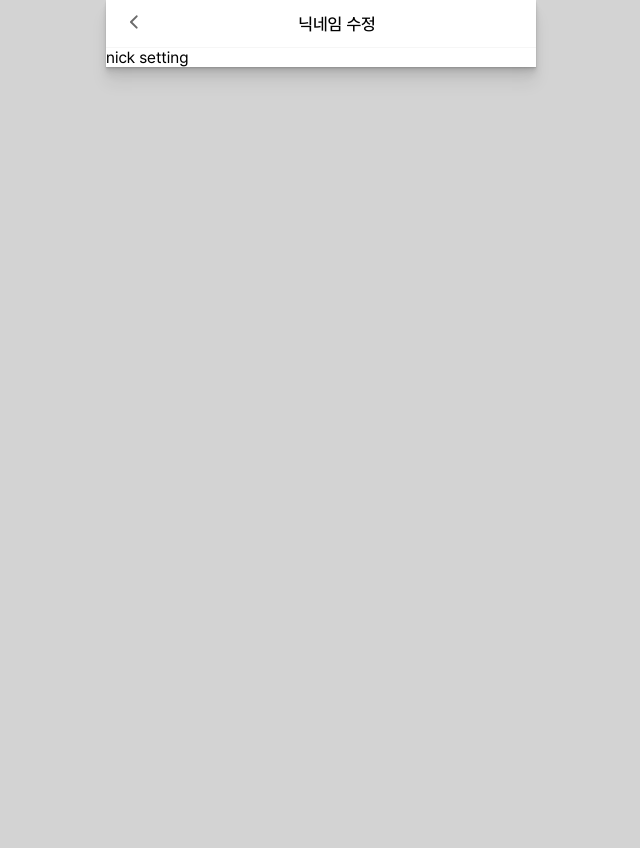
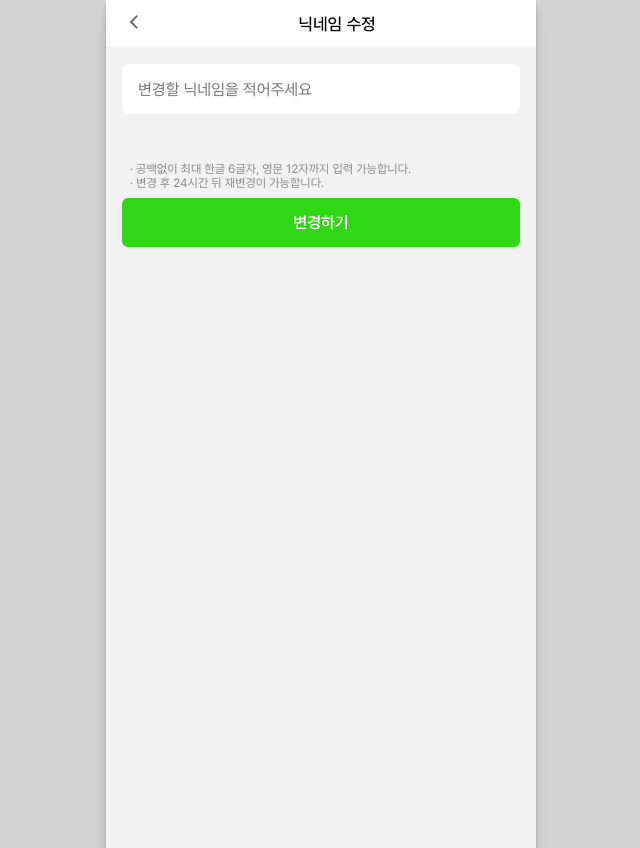
Before and after one commit to waggle2/wagglewaggle, a Next.js app: page /mypage/1/nickNameModify in a window 1280 px wide. Shown: the whole page, without its empty margins (319-959 px from the left). Before the commit the page ends 800 px from the top, so only its background shows below. Built offline with nearby package versions, Linux system fonts and the light colour scheme.

Commit message:
Feat: add nickname modify page

```diff
--- a/app/_components/common/modal/modal.module.scss
+++ b/app/_components/common/modal/modal.module.scss
@@ -23,6 +23,7 @@
   min-height: 160px;
   border-radius: 12px;
   overflow: hidden;
+  justify-content: space-between;
   > .title {
     padding-top: 4px;
     color: #1a1a1a;
--- a/app/mypage/[id]/nickNameModify/page.tsx
+++ b/app/mypage/[id]/(infoModify)/@header/nickNameModify/page.tsx
@@ -2,10 +2,5 @@ import Header from '@/app/_components/common/header/page'
 import Back from '@/app/_components/common/header/_components/Back'
 
 export default function NickNameModify() {
-  return (
-    <>
-      <Header leftSection={<Back />} title={'닉네임 수정'} />
-      <div>nick setting</div>
-    </>
-  )
+  return <Header leftSection={<Back />} title={'닉네임 수정'} />
 }
--- /dev/null
+++ b/app/mypage/[id]/(infoModify)/_components/InputText.tsx
@@ -0,0 +1,29 @@
+import { ChangeEventHandler } from 'react'
+import style from './input.module.scss'
+
+type props = {
+  placeholder: string
+  warning?: string
+  text: string
+  onChange: ChangeEventHandler<HTMLInputElement>
+}
+
+export default function InputText({
+  placeholder,
+  warning,
+  onChange,
+  text,
+}: props) {
+  return (
+    <>
+      <input
+        className={style.input}
+        type="text"
+        placeholder={placeholder}
+        onChange={onChange}
+        value={text}
+      />
+      {warning && <div className={style.errorText}>{warning}</div>}
+    </>
+  )
+}
--- /dev/null
+++ b/app/mypage/[id]/(infoModify)/_components/input.module.scss
@@ -0,0 +1,15 @@
+.input {
+  width: 100%;
+  height: 50px;
+  padding: 17px 16px;
+  border: none;
+  border-radius: 8px;
+  ::placeholder {
+    color: #8c8c8c;
+  }
+}
+.errorText {
+  padding: 4px;
+  color: #ff0a36;
+  font-size: 12px;
+}
--- /dev/null
+++ b/app/mypage/[id]/(infoModify)/infoModify.module.scss
@@ -0,0 +1,6 @@
+.container {
+  width: 100%;
+  height: 100vh;
+  padding: 16px;
+  background-color: #f2f2f2;
+}
--- /dev/null
+++ b/app/mypage/[id]/(infoModify)/layout.tsx
@@ -0,0 +1,16 @@
+import { ReactNode } from 'react'
+import style from './infoModify.module.scss'
+export default function InfoModifyLayout({
+  children,
+  header,
+}: {
+  children: ReactNode
+  header: ReactNode
+}) {
+  return (
+    <>
+      {header}
+      <div className={style.container}>{children}</div>
+    </>
+  )
+}
--- /dev/null
+++ b/app/mypage/[id]/(infoModify)/nickNameModify/nickNameModify.module.scss
@@ -0,0 +1,11 @@
+.container {
+  display: flex;
+  flex-direction: column;
+}
+
+.notification {
+  margin-top: 40px;
+  color: rgba(#444444, 0.6);
+  font-size: 12px;
+  padding: 8px;
+}
--- /dev/null
+++ b/app/mypage/[id]/(infoModify)/nickNameModify/page.tsx
@@ -0,0 +1,68 @@
+'use client'
+
+import style from './nickNameModify.module.scss'
+
+import Button from '@/app/_components/button/Button'
+import InputText from '../_components/InputText'
+import { ChangeEvent, useState } from 'react'
+import { useRouter } from 'next/navigation'
+import Modal from '@/app/_components/common/modal/Modal'
+
+export default function NickNameModify() {
+  const router = useRouter()
+  const [nickName, setNickName] = useState('')
+  const [warning, setWarning] = useState('')
+  const [modalView, setModalView] = useState(false)
+  const regex = /^[가-힣]{0,6}|[a-zA-Z]{0,12}$/
+
+  const handleChangeNickName = (e: ChangeEvent<HTMLInputElement>) => {
+    setNickName(() => e.target.value)
+    regex.test(e.target.value) && setWarning(() => '')
+    if (e.target.value.length > 12) {
+      setWarning(() => '최대 글자수를 초과했습니다. 다시 입력해주세요.')
+    }
+  }
+  return (
+    <div className={style.container}>
+      <InputText
+        placeholder={'변경할 닉네임을 적어주세요'}
+        warning={warning}
+        onChange={handleChangeNickName}
+        text={nickName}
+      />
+
+      <div className={style.notification}>
+        · 공백없이 최대 한글 6글자, 영문 12자까지 입력 가능합니다.
+        <br />· 변경 후 24시간 뒤 재변경이 가능합니다.
+      </div>
+      {!!warning ? (
+        <Button text={'변경하기'} mainColor={'grey'} />
+      ) : (
+        <Button
+          text={'변경하기'}
+          mainColor={'green'}
+          action={() => {
+            setModalView(true)
+          }}
+        />
+      )}
+      {modalView && (
+        <Modal
+          title={'변경 완료'}
+          content={'닉네임이 변경되었습니다.'}
+          buttons={[
+            <Button
+              text={'확인'}
+              mainColor={'green'}
+              key={'success'}
+              action={() => {
+                setModalView(false)
+                router.replace('/mypage')
+              }}
+            />,
+          ]}
+        />
+      )}
+    </div>
+  )
+}
```
